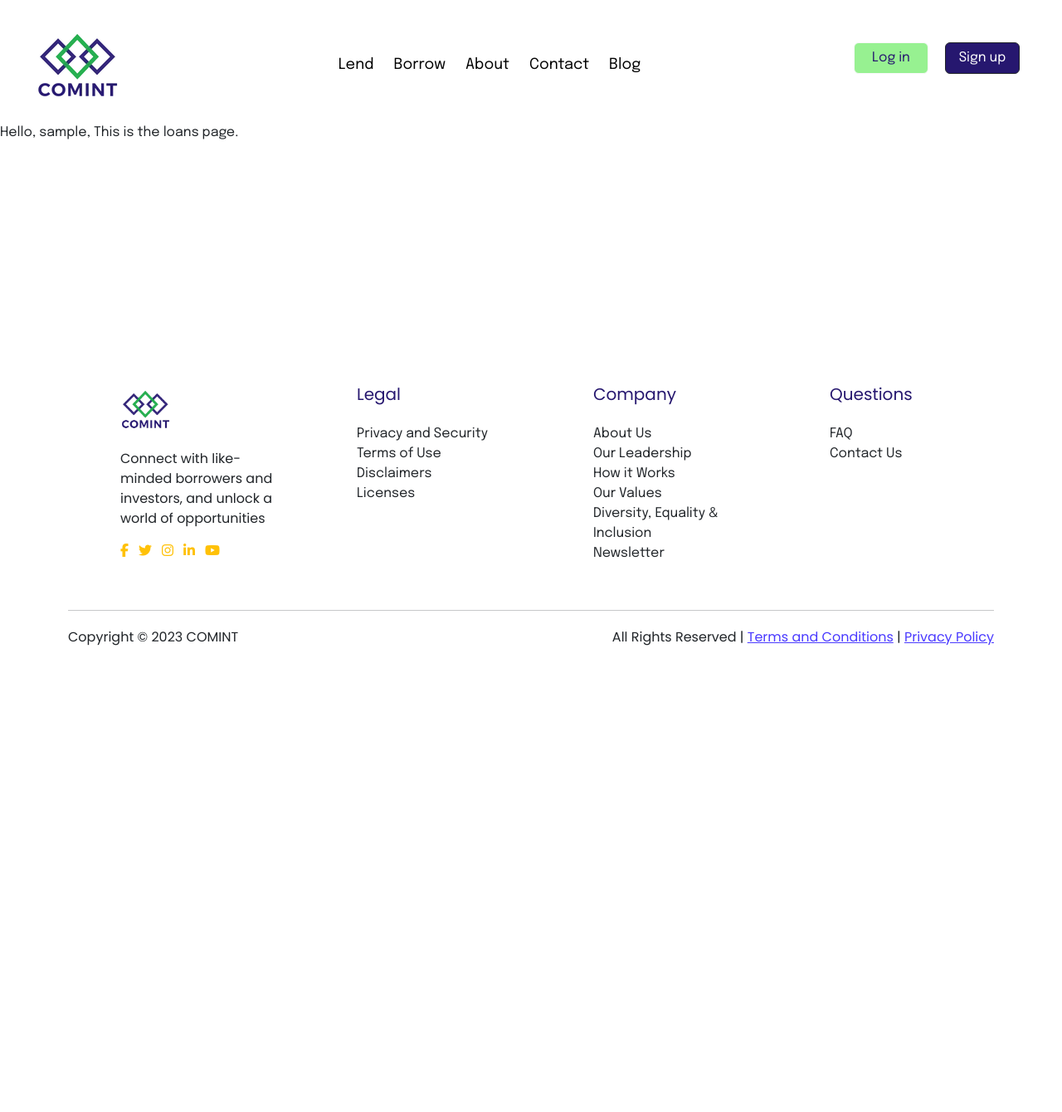
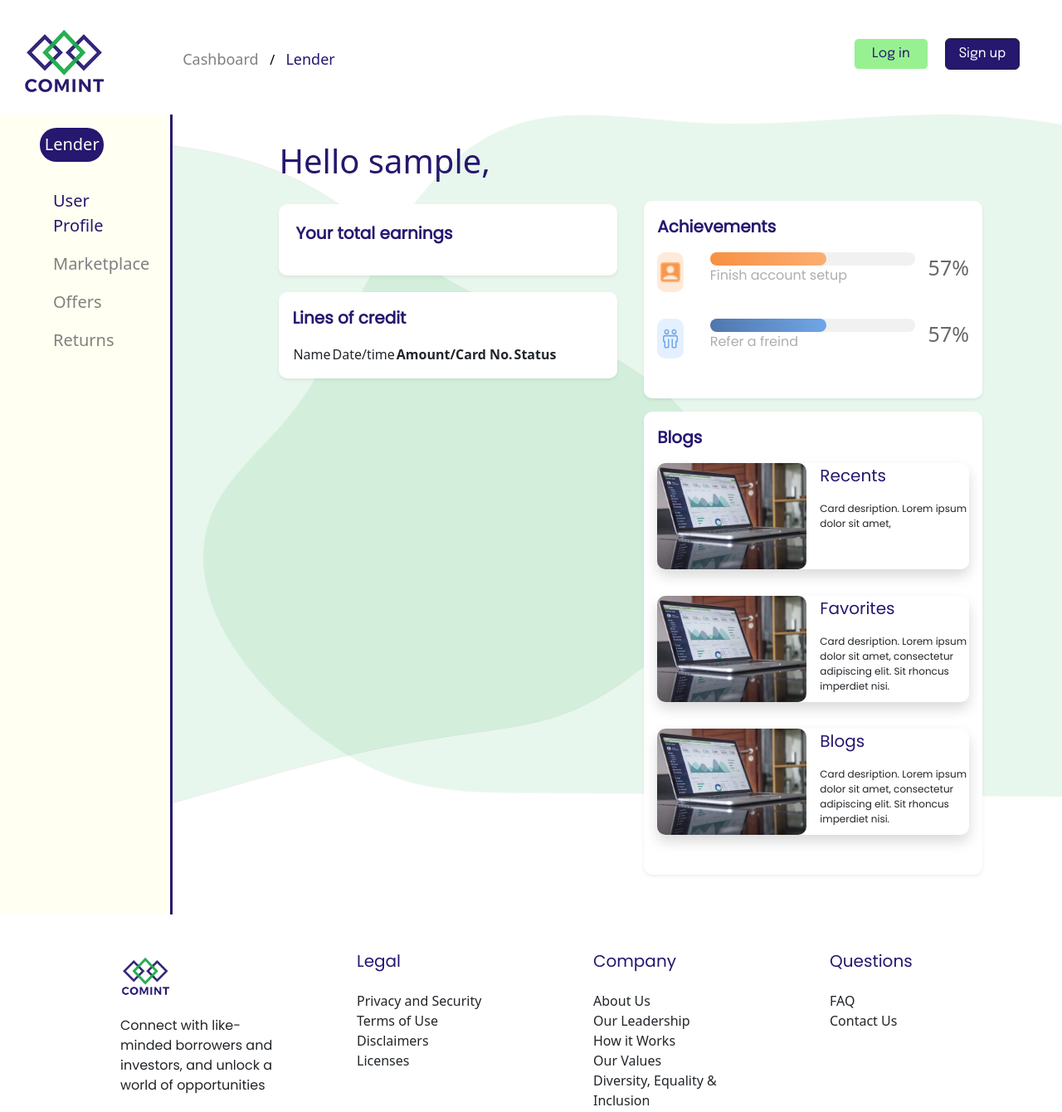
Before and after one commit to comint-admin/comint, a Django app: template comintapp/templates/comintapp/loans.html in a window 1280 px wide. Shown: the top 1340 px of the page at 83% size. Before the commit the page ends 778 px from the top, so only its background shows below. Run offline with Django 4.2, Linux system fonts and the light colour scheme; the template is opened without the code that fills it: most values are stand-ins (such as "Sample title", 1, 10 or a date in 2020); some libraries are stand-ins or nearby versions; some web fonts are replaced.

Commit message:
lotsa stuff

```diff
--- a/comintapp/templates/comintapp/loans.html
+++ b/comintapp/templates/comintapp/loans.html
@@ -1,7 +1,8 @@
 {% extends "base.html" %}
 
+{%load static%}
 {% block title %}TITLE: Loans{% endblock title %}
-
+{%block navbar%} {%include "navbars/cashboard/lender_navbar.html"%} {%endblock navbar%}
 
 {% if form.non_field_errors %}
   <div class="alert alert-danger">
@@ -10,5 +11,283 @@
 {% endif %}
 
 {% block body %}
-  <p>Hello, {{ username }}, This is the loans page. </p>
+<div>
+
+<style>
+  .content {
+    display:flex;
+    overflow:hidden;
+    background-color: #FFFFFF;
+    background-image: url("{% static 'comintapp/images/lender-profile-bg.png'%}");
+    background-repeat: no-repeat;
+    background-size:cover;
+    background-position: center;
+  }
+
+  .main-container{
+    margin-left: 8em;
+    margin-top: 2em;
+    width:100%;
+  }
+
+  .main-container-grid{
+    display: flex;
+    margin-right: 4em;
+    padding-bottom: 2em;
+
+  }
+
+
+
+  .cb-container {
+    background-color: #FFFFFF;
+    border-radius: 10px;
+
+    padding: 1em;
+    display: block;
+    height: fit-content;
+
+    margin-top: 1em;
+    margin-bottom: 1em;
+  }
+
+  .sub-container {
+    margin-right: 2em;
+    width: 100%;
+  }
+
+
+
+  .c-title{
+    font-family: poppins;
+    color: #26176F;
+    font-weight: bold;
+    font-size: 20px;
+  }
+
+  .cm-blue{
+   color: #26176F;
+  }
+  .achi{
+    display:flex;
+    height:3em;
+    width: 100%;
+    margin-bottom: 2em;
+  }
+
+  .blog{
+    display:flex;
+    height: 8em;
+    border-radius: 10px;
+    img-fit: contain;
+    width: 100%;
+    margin-bottom: 2em;
+  }
+
+  .blog-content{
+    display:inline-block;
+    margin-left: 1em;
+  }
+
+  .blog-title{
+    color: #26176F;
+    font-size: 20px;
+    font-family: poppins;
+
+
+  }
+
+  .blog-desc{
+    font-family: poppins;
+    font-size:12px
+  }
+
+  .blog-img{
+    height:100%;
+    border-radius:10px;
+  }
+  .achi-bar{
+    display:grid;
+
+    width:100%;
+    margin-right: 1em;
+  }
+
+  .achi-base{
+    width:100%;
+    height: 1em;
+   background-color: #F1F1F1;
+   border-radius: 10px;
+   grid-row:1;
+   grid-column:1;
+  }
+
+  .achi-prog{
+
+    height:1em;
+    width: 57%;
+
+    border-radius: 10px;
+    grid-row:1;
+    grid-column:1;
+  }
+
+
+  .orange-bar{
+    background:linear-gradient(to left,#FCAE73,#F79042);
+  }
+
+  .blue-bar{
+    background:linear-gradient(to right,#4f77ab,#70A6E8);
+  }
+
+
+
+  .achi-prog-green{
+
+    height:1em;
+    width: 57%;
+    background:linear-gradient(to left,#FCAE73,#F79042);
+    border-radius: 10px;
+    grid-row:1;
+    grid-column:1;
+  }
+
+  .achi-img{
+    height: 50%;
+  }
+
+  .achi-desc{
+    color:#AEAEAE;
+    font-family: poppins;
+  }
+  .achi-prog-num{
+    color:#696969;
+    font-size:25px;
+  }
+  .achi-orange{
+    display: flex;
+    justify-content: center;
+    align-items: center;
+    background-color: #FFEADA;
+    border-radius: 10px;
+    width: 3em;
+    margin-right: 2em;
+
+  }
+
+  .achi-blue{
+    display: flex;
+    justify-content: center;
+    align-items: center;
+    background-color: #E4F0FF;
+    border-radius: 10px;
+    width: 3em;
+    margin-right: 2em;
+
+  }
+
+  .LOC-tbl{
+
+  }
+
+
+
+</style>
+<div class="content min-vh-100">
+  {% include "navbars/sidebar.html"%}
+  <div class="main-container">
+  <p class="h1 poppins cm-blue">Hello {{ username }}, </p>
+    <div class="main-container-grid">
+
+
+     <div class="sub-container">
+      <div class="cb-container c-title shadow-sm" id="earnings-graph">
+        <p> Your total earnings </p>
+
+      </div>
+
+      <div class="cb-container  shadow-sm" id="lines-of-credit">
+        <p class="c-title"> Lines of credit </p>
+
+        <table class="LOC-tbl ">
+          <tr>
+          <td> Name</td>
+          <td> Date/time</td>
+          <th> Amount/Card No.</th>
+          <th> Status</th>
+          <tr>
+        </table>
+
+      </div>
+
+
+    </div>
+
+    <div class="sub-container">
+
+      <div class="cb-container  shadow-sm" id="achievements">
+        <p class="c-title"> Achievements </p>
+
+        <div class="achi">
+         <div class="achi-orange"> <img class="achi-img" src="{%static 'comintapp/images/achievement1.png'%}"> </div>
+          <div class="achi-bar">
+            <div class="achi-base"></div>
+            <div class="achi-prog orange-bar"></div>
+            <p class="achi-desc">Finish account setup </p>
+          </div>
+          <p class="achi-prog-num">57%</p>
+
+        </div>
+
+
+        <div class="achi">
+          <div class="achi-blue"> <img class="achi-img" src="{%static 'comintapp/images/achi-2.svg'%}"> </div>
+           <div class="achi-bar">
+             <div class="achi-base"></div>
+             <div class="achi-prog blue-bar"></div>
+             <p class="achi-desc">Refer a freind </p>
+           </div>
+           <p class="achi-prog-num">57%</p>
+
+         </div>
+
+       </div>{% comment %} cheevo end {% endcomment %}
+
+
+
+
+
+
+
+      <div class="cb-container shadow-sm" id="blogs">
+        <p class="c-title"> Blogs </p>
+        <div class="blog shadow">
+          <img class="blog-img" src="{%static 'comintapp/images/blog_placeholder.jpeg'%}">
+          <div class="blog-content">
+            <p class="blog-title"> Recents </p>
+            <div class="blog-desc">Card desription. Lorem ipsum dolor sit amet,  </div>
+          </div>
+      </div>
+
+      <div class="blog shadow">
+        <img class="blog-img" src="{%static 'comintapp/images/blog_placeholder.jpeg'%}">
+       <div class="blog-content">
+        <p class="blog-title"> Favorites </p>
+        <p class="blog-desc"> Card desription. Lorem ipsum dolor sit amet, consectetur adipiscing elit. Sit rhoncus imperdiet nisi.</p>
+      </div>
+    </div>
+
+    <div class="blog shadow">
+      <img class="blog-img" src="{%static 'comintapp/images/blog_placeholder.jpeg'%}">
+     <div class="blog-content">
+      <p class="blog-title"> Blogs </p>
+      <div class="blog-desc">Card desription. Lorem ipsum dolor sit amet, consectetur adipiscing elit. Sit rhoncus imperdiet nisi. </div>
+    </div>
+  </div>
+
+  </div>
+
+</div>
+</div>
 {% endblock body %}
--- /dev/null
+++ b/comintapp/templates/navbars/cashboard/cashboard_navbar.html
@@ -0,0 +1,136 @@
+{% load static %}
+
+<style>
+
+
+
+    .navbar {
+        /* background-color: #FFFFF1; */
+        padding: 15px;
+        color: black;
+        text-align: center;
+        display: flex;
+        justify-content: space-between;
+        align-items: center;
+        /* border-bottom: 1px solid rgba(0, 0, 0, 0.1); */
+    }
+
+    .navbar-item {
+        color: black;
+        text-decoration: none;
+        padding: 10px;
+        display: inline-block;
+        font-size: 18px;
+        transition: color 0.3s, transform 0.2s, font-weight 0.2s;
+        float:right
+    }
+
+
+    .navbar-toggler {
+        display: none;
+        cursor: pointer;
+    }
+
+
+
+    .navbar-path-container{
+      margin-left: 4em;
+      display: inline-block;
+    }
+    .navbar-path{
+      color: grey;
+      padding: .5em;
+      font-size: 18px;
+      text-decoration: none;
+    }
+
+    .active-path{
+      color: #26176F;
+    }
+
+    @media screen and (max-width: 800px) {
+
+        .navbar-item, .nav-btn {
+            display: none;
+        }
+
+        .navbar-toggler {
+            display: block;
+            margin-right: 30px;
+        }
+
+        .navbar.collapsed a {
+            display: block;
+        }
+
+        .navbar.collapsed ul {
+            display: block;
+        }
+
+        .navbar.collapsed ul a {
+            margin-top: 20px;
+        }
+
+        {% comment %} .navbar.collapsed span {
+            display: none;
+        } {% endcomment %}
+
+        .navbar.collapsed {
+            flex-direction: column;
+            text-align: left;
+        }
+    }
+
+    {% block nav_styles %}{% endblock nav_styles %}
+</style>
+
+<div class="navbar">
+
+  <div>
+  <a class="navbar-brand  nav-logo" href="{% url 'comintapp:index' %}"><img
+    src="{% static 'comintapp/images/comintIcon.webp' %}"></a>
+
+    <div class="navbar-path-container">
+    {%block path%}
+       <a class="active-path navbar-path "> Cashboard </a>
+    {%endblock path%}
+    </div>
+
+  </div>
+
+
+
+
+
+  {% if not request.user.is_authenticated %}
+    <ul class="px-4 nav-btn" style="list-style: none;">
+      <a class="btn btn-light"
+         style="width: 90px; margin-right:1em; color:#26176F; background-color: #97f191; font-family:'Epilogue';"
+         href="{% url 'account_login' %}">Log in</a>
+      <a class="btn btn-dark" style="width: 90px; background-color:#26176F; font-family:'Epilogue';"
+         href="{% url 'account_signup' %}">Sign up</a>
+    </ul>
+  {% else %}
+    <ul class="px-4 nav-btn" style="list-style: none;">
+      <a class="btn btn-dark" style="width: 90px; background-color:#26176F; font-family:'Epilogue';"
+         href="{% url 'account_logout' %}">Log out</a>
+    </ul>
+  {% endif %}
+
+    <span class="navbar-toggler">&#9776;</span>
+
+
+</div>
+
+
+<script>
+  document.querySelector('.navbar-toggler').addEventListener('click', function () {
+    document.querySelector('.navbar').classList.toggle('collapsed');
+  });
+
+  document.addEventListener('click', function (event) {
+    if (!event.target.closest('.navbar-toggler')) {
+      document.querySelector('.navbar').classList.remove('collapsed');
+    }
+  });
+</script>
--- /dev/null
+++ b/comintapp/templates/navbars/cashboard/lender_navbar.html
@@ -0,0 +1,8 @@
+{%extends "navbars/cashboard/cashboard_navbar.html"%}
+
+{%block path%}
+
+<a class="navbar-path "> Cashboard </a>
+/
+<a class="active-path navbar-path "> Lender </a>
+{%endblock path%}
--- /dev/null
+++ b/comintapp/templates/navbars/sidebar.html
@@ -0,0 +1,66 @@
+{% load static %}
+<style>
+    .sidebar {
+
+        padding-left: 2em;
+        padding-right: 4em;
+
+        width: fit-content;
+        background-color: #FFFFF2;
+        display:inline-block;
+
+        overflow: hidden;
+
+        border-right: #26176F solid;
+
+      }
+
+      .current-page{
+        color: #26176F !important
+      }
+
+      .sidebar a {
+        text-decoration: none;
+        color: grey;
+        font-size:20px;
+      }
+
+      .sidebar a:hover {
+        color: #26176F
+      }
+
+      .sidebar ul {
+        list-style-type: none;
+      }
+
+      .sidebar li{
+        margin-top: 1em;
+        margin-bottom: 1em
+      }
+
+      .sidebar-title{
+        background-color: #26176F;
+        color: #FFFFF2;
+        text-align:center;
+        border-radius:20px;
+        margin-left: 1em;
+        margin-right: 1em;
+        margin-bottom: 2em;
+        margin-top: 1em;
+        padding-top: .5em;
+        padding-bottom:1px;
+      }
+</style>
+
+<div class="sidebar">
+    <div class="sidebar-title">
+       <p class="h5"> Lender </p>
+    </div>
+    <ul>
+    <li> <a class="current-page" href="#">User Profile</a> </li>
+    <li> <a href="#">Marketplace</a> </li>
+    <li> <a href="#">Offers</a> </li>
+    <li> <a href="#">Returns</a> </li>
+ </ul>
+
+</div>
```
Also changed, not shown: comintapp/templates/navbars/cashboard/borrower_navbar.html (added, +8 -0 lines), comintapp/templates/navbars/cashboard/loanrequests_navbar.html (added, +12 -0 lines), comintapp/templates/navbars/cashboard/marketplace_navbar.html (added, +9 -0 lines), comintapp/static/comintapp/images/achi-2.svg (added), comintapp/static/comintapp/images/achievement1.png (added), comintapp/static/comintapp/images/blog_placeholder.jpeg (added), comintapp/static/comintapp/images/lender-profile-bg.png (added), comintapp/static/comintapp/images/marketplace.svg (added), comintapp/static/comintapp/images/offers.svg (added), comintapp/static/comintapp/images/returns.svg (added), comintapp/static/comintapp/images/userprofile.svg (added).
